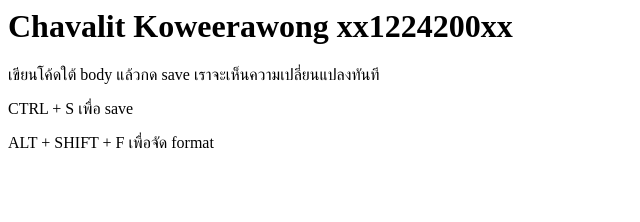
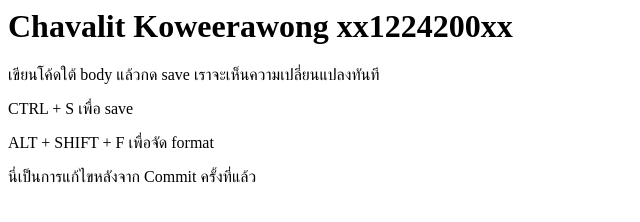
Before and after one commit to arc6828/scs2006, a plain HTML site: page index.html in a window 1280 px wide. Shown: the whole page, without its empty margins (0-640 px from the left). Drawn offline with Linux system fonts and the light colour scheme.

Commit message:
นี่เป็นการ Up ครั้งที่ 2

```diff
--- a/index.html
+++ b/index.html
@@ -3,4 +3,5 @@
     <p>เขียนโค้ดใต้ body แล้วกด save เราจะเห็นความเปลี่ยนแปลงทันที</p>
     <p>CTRL + S เพื่อ save </p>
     <p>ALT + SHIFT + F เพื่อจัด format</p>
+    <p>นี่เป็นการแก้ไขหลังจาก Commit ครั้งที่แล้ว</p>
 </body>
```
Also changed, not shown: chavalit.html (added, +1 -0 lines).
